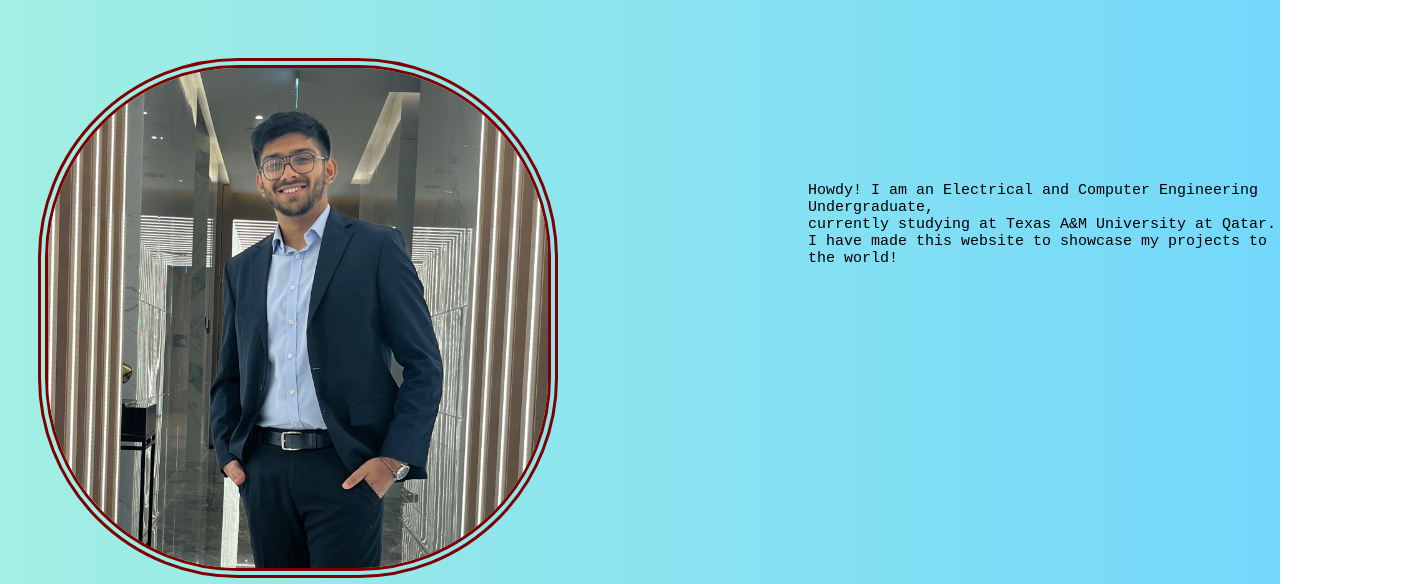
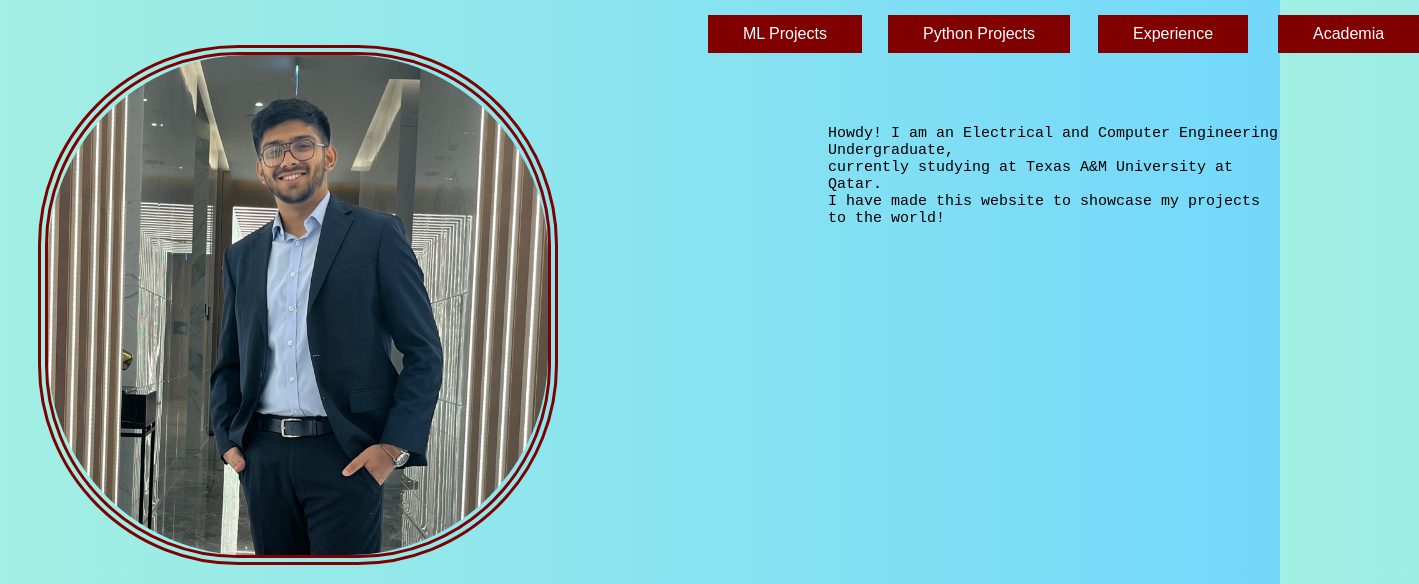
Before and after one commit to UmerAhmad11/umerahmad, a plain HTML site: page index.html in a window 1280 px wide. Shown: the top 584 px of the page, 1419 px wide, since content can reach past the window. Drawn offline with Linux system fonts and the light colour scheme.

Commit message:
Update index.html

```diff
--- a/index.html
+++ b/index.html
@@ -10,26 +10,47 @@
                 background-image: linear-gradient(to right, #A2EFE3, #73D8FB);
             }
 
-            img {
+            .image {
                 width: 500px;
                 height: 500px;
                 border-radius: 200px;
                 border: 10px solid maroon;
                 border-style: double;
-                float: top;
-                margin-top: 50px;
+                margin-top: 45px;
                 margin-left: 30px;
                 position: relative;
             }
 
-            img:hover{
+            .umer {
+                width: 500px;
+                height: 500px;
+                border-radius: 200px;
+                position: relative;
+
+            }
+
+            .tex{
+                width: 500px;
+                height: 500px;
+                border-radius: 200px;
+                margin-top: 0px;
+                margin-left: -500px;
+                position: absolute;
+                opacity: 0;
+            }
+
+            .tex:hover{
+                transition: 200ms ease-in-out;
+                opacity: 1;
+            }
+
+            .image:hover{
                 width: 500px;
                 height: 500px;
                 border-radius: 210px;
                 border: 10px solid maroon;
                 border-style:dashed;
-                float: top;
-                margin-top: 50px;
+                margin-top: 45px;
                 margin-left: 30px;
                 position: relative;
             }
@@ -58,24 +79,103 @@
 
             .bio{
                 font-size: 15px;
+                padding-left: 20px;
+                padding-top: 10px;
                 margin-left: 800px;
-                margin-top: -400px;
+                margin-top: -450px;
                 text-align: left;
                 position: absolute;
                 font-family: monospace;
             }
 
             .bio:hover{
-                background-size: 50px 50px;
-                background-color: rgb(235, 215, 225);
+                background-size: 300px;
+                padding-left: 20px;
+                padding-top: 10px;
+                width: 600px;
+                height: 100px;
+                background-image: linear-gradient(to bottom,#800000, #ae5454ee);
                 border-radius: 10px;
+                color: white;
+                position: absolute;
 
             }
+
+            .button1 {
+                border: none;
+                color: white;
+                padding: 10px 35px;
+                text-align: center;
+                text-decoration: none;
+                display: inline-block;
+                font-size: 16px;
+                cursor: pointer;
+                margin-left: 700px;
+                margin-top: -550px;
+                position: absolute;
+            }
+            .button2 {
+                border: none;
+                color: white;
+                padding: 10px 35px;
+                text-align: center;
+                text-decoration: none;
+                display: inline-block;
+                font-size: 16px;
+                cursor: pointer;
+                margin-left: 880px;
+                margin-top: -550px;
+                position: absolute;
+            }
+            .button3 {
+                border: none;
+                color: white;
+                padding: 10px 35px;
+                text-align: center;
+                text-decoration: none;
+                display: inline-block;
+                font-size: 16px;
+                cursor: pointer;
+                margin-left: 1090px;
+                margin-top: -550px;
+                position: absolute;
+            }
+            .button4 {
+                border: none;
+                color: white;
+                padding: 10px 35px;
+                text-align: center;
+                text-decoration: none;
+                display: inline-block;
+                font-size: 16px;
+                cursor: pointer;
+                margin-left: 1270px;
+                margin-top: -550px;
+                position: absolute;
+            }
+
+            .button:hover{
+                background-image: linear-gradient(to right, #800000, #ae5454ee);
+            }
+
+            .button1 {background-color: maroon;} /* Green */
+            .button2 {background-color: maroon;} /* Blue */
+            .button3 {background-color: maroon;} /* Blue */
+            .button4 {background-color: maroon;} /* Blue */
+
+
 
         </style>
     </head>
     <body>
-        <img src="umer.jpeg">
+        <div class="image">
+            <img class="umer" src="umer.jpeg">
+            <img class="tex" src="texas.jpeg">
+        </div>
+        <button class="button button1">ML Projects</button>
+        <button class="button button2">Python Projects</button>
+        <button class="button button3">Experience</button>
+        <button class="button button4">Academia</button>
         <p class="Name">Syed Umer Ahmad</p>
         <p class="University">Electrical and Computer Engineering <br />at <br /> A&M University at Qatar</p>
         <p class="bio">Howdy! I am an Electrical and Computer Engineering Undergraduate,<br /> currently studying at Texas A&M University at Qatar.<br /> I have made this website to showcase my projects to the world!</p>
```
